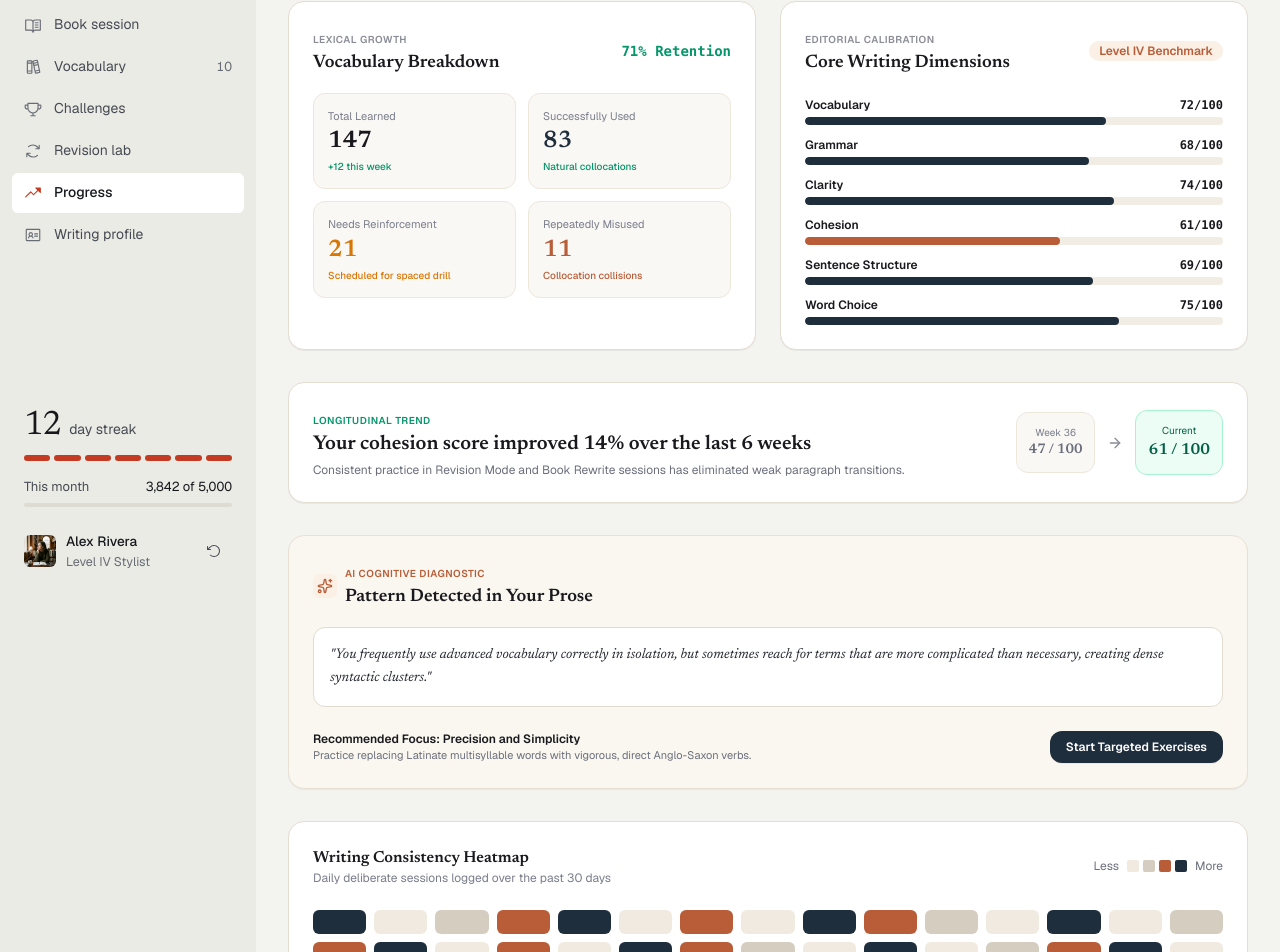
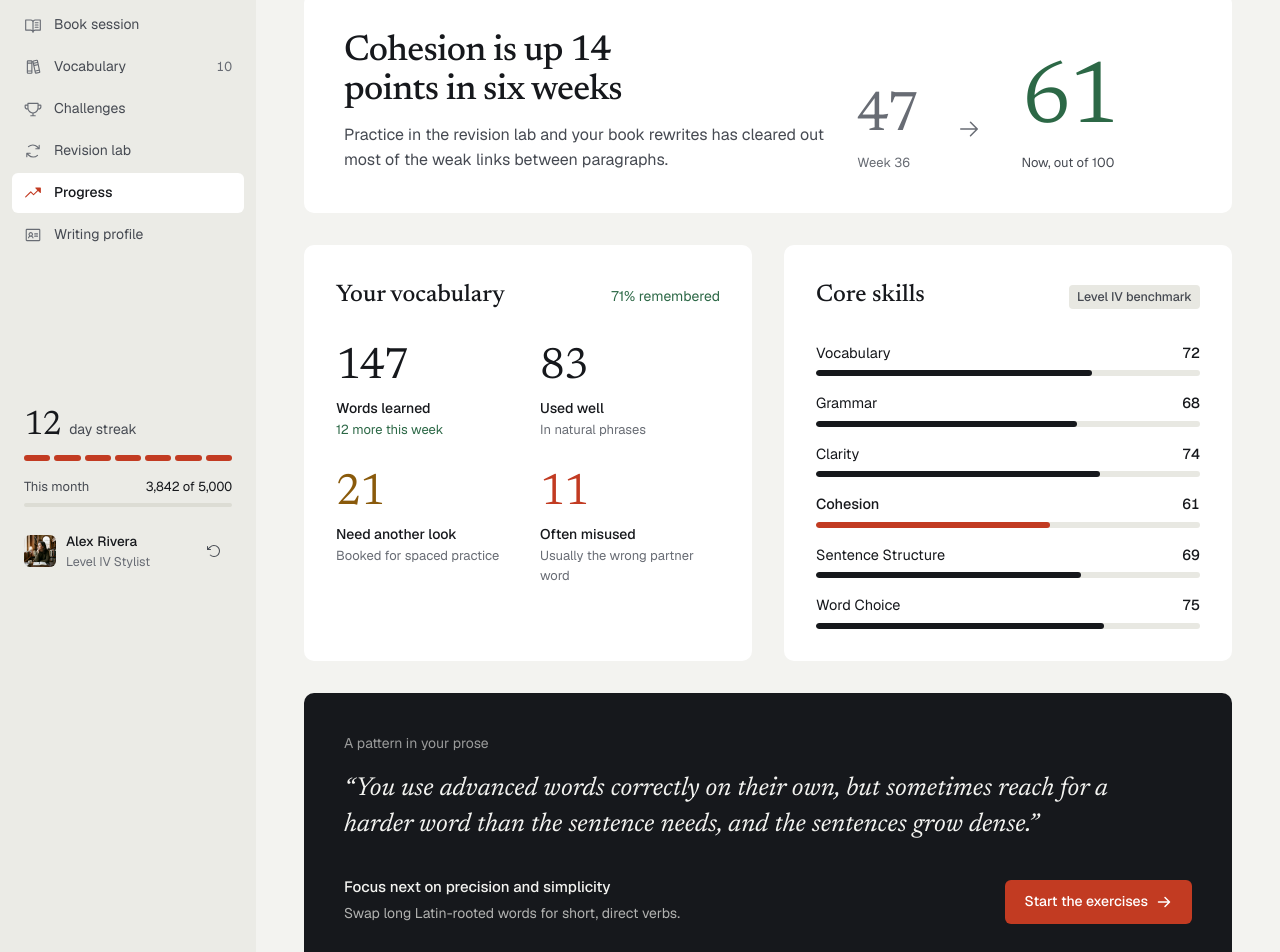
Before and after one commit to yitethio/scribe, a React (Vite) app: page /progress in a window 1280 px wide. Shown: the part 209-1161 px from the top of the page. Built offline with nearby package versions, Linux system fonts and the light colour scheme.

Commit message:
Redesign progress: lead with the cohesion trend, then words and habit
The trend is stated as a sentence with the before and after figures,
vocabulary counts become large numbers, the coach's observation is an
ink panel with one action, and the heatmap uses an ink scale.

```diff
--- a/src/pages/Progress.jsx
+++ b/src/pages/Progress.jsx
@@ -1,231 +1,142 @@
 import React from "react";
 import { Link } from "react-router-dom";
-import {
-  TrendingUp,
-  Award,
-  AlertTriangle,
-  Sparkles,
-  BarChart2,
-  Calendar,
-  CheckCircle2,
-  ArrowRight,
-  Flame,
-  Layers,
-  BookOpen
-} from "lucide-react";
+import { ArrowRight } from "@phosphor-icons/react";
 import { useScribe } from "../store/scribeContext";
-import { AppLayout } from "../components/layout/AppLayout";
+import { AppLayout, pageClass } from "../components/layout/AppLayout";
+
+const vocabularyBreakdown = [
+  { value: 147, label: "Words learned", note: "12 more this week", tone: "text-ink", noteTone: "text-good" },
+  { value: 83, label: "Used well", note: "In natural phrases", tone: "text-ink", noteTone: "text-ink-3" },
+  { value: 21, label: "Need another look", note: "Booked for spaced practice", tone: "text-warn", noteTone: "text-ink-3" },
+  { value: 11, label: "Often misused", note: "Usually the wrong partner word", tone: "text-pen", noteTone: "text-ink-3" }
+];
+
+const heatShades = ["bg-tint", "bg-tint-2", "bg-[#9a9da3]", "bg-ink"];
+const heatLevel = (i) => (i % 4 === 0 ? 3 : i % 3 === 0 ? 2 : i % 2 === 0 ? 1 : 0);
 
 export default function Progress() {
   const { state } = useScribe();
-  const { user, skills, vocabulary } = state;
+  const { skills } = state;
 
   return (
     <AppLayout
-      title="Writing Progress & Diagnostics"
-      subtitle="Longitudinal skill trajectories, retention diagnostics & pattern detection"
+      title="Progress"
+      subtitle="How your writing has changed over the weeks, which words have stuck, and the habit behind it."
     >
-      <div className="p-8 max-w-6xl mx-auto space-y-8 animate-in fade-in duration-150">
-        {/* Top Diagnostic Summary */}
-        <div className="grid grid-cols-1 md:grid-cols-2 gap-6">
-          {/* Vocabulary Acquisition Health */}
-          <div className="bg-white p-6 rounded-2xl border border-[#E4DDD1] shadow-2xs space-y-4">
-            <div className="flex items-center justify-between">
+      <div className={`${pageClass} space-y-6 lg:space-y-8`}>
+        {/* The headline trend */}
+        <section className="sheet p-6 sm:p-10 rise">
+          <div className="grid lg:grid-cols-12 gap-8 items-end">
+            <div className="lg:col-span-7">
+              <h2 className="font-serif text-[30px] sm:text-[36px] leading-[1.08] tracking-[-0.02em] font-medium">
+                Cohesion is up 14 points in six weeks
+              </h2>
+              <p className="mt-3 text-[16px] text-ink-2 max-w-[52ch]">
+                Practice in the revision lab and your book rewrites has cleared out most of the weak links between
+                paragraphs.
+              </p>
+            </div>
+            <div className="lg:col-span-5 flex items-end gap-6 sm:gap-10">
               <div>
-                <span className="text-[10px] font-bold uppercase tracking-wider text-[#8A8D96]">
-                  Lexical Growth
-                </span>
-                <h3 className="font-serif font-bold text-lg text-[#1A1A1E]">
-                  Vocabulary Breakdown
-                </h3>
+                <div className="font-serif text-[48px] sm:text-[56px] leading-none tracking-[-0.03em] text-ink-3 tabular">47</div>
+                <div className="mt-2 text-[13px] text-ink-3">Week 36</div>
               </div>
-              <span className="font-mono text-sm font-bold text-[#059669]">
-                71% Retention
-              </span>
-            </div>
-
-            <div className="grid grid-cols-2 gap-3">
-              <div className="p-3.5 bg-[#FAF8F5] rounded-xl border border-[#EDE7DC]">
-                <div className="text-[11px] text-[#7A7E8B]">Total Learned</div>
-                <div className="font-serif font-bold text-2xl text-[#1A1A1E]">
-                  147
-                </div>
-                <div className="text-[10px] text-[#059669] font-medium mt-0.5">
-                  +12 this week
-                </div>
-              </div>
-
-              <div className="p-3.5 bg-[#FAF8F5] rounded-xl border border-[#EDE7DC]">
-                <div className="text-[11px] text-[#7A7E8B]">Successfully Used</div>
-                <div className="font-serif font-bold text-2xl text-[#1F2E3D]">
-                  83
-                </div>
-                <div className="text-[10px] text-[#059669] font-medium mt-0.5">
-                  Natural collocations
-                </div>
-              </div>
-
-              <div className="p-3.5 bg-[#FAF8F5] rounded-xl border border-[#EDE7DC]">
-                <div className="text-[11px] text-[#7A7E8B]">Needs Reinforcement</div>
-                <div className="font-serif font-bold text-2xl text-[#D97706]">
-                  21
-                </div>
-                <div className="text-[10px] text-[#D97706] font-medium mt-0.5">
-                  Scheduled for spaced drill
-                </div>
-              </div>
-
-              <div className="p-3.5 bg-[#FAF8F5] rounded-xl border border-[#EDE7DC]">
-                <div className="text-[11px] text-[#7A7E8B]">Repeatedly Misused</div>
-                <div className="font-serif font-bold text-2xl text-[#B85D38]">
-                  11
-                </div>
-                <div className="text-[10px] text-[#B85D38] font-medium mt-0.5">
-                  Collocation collisions
-                </div>
+              <ArrowRight size={24} className="text-ink-3 mb-8" aria-hidden="true" />
+              <div>
+                <div className="font-serif text-[72px] sm:text-[88px] leading-none tracking-[-0.03em] text-good tabular">61</div>
+                <div className="mt-2 text-[13px] text-ink-2">Now, out of 100</div>
               </div>
             </div>
           </div>
+        </section>
 
-          {/* Skill Diagnostic Bars */}
-          <div className="bg-white p-6 rounded-2xl border border-[#E4DDD1] shadow-2xs space-y-4">
-            <div className="flex items-center justify-between">
-              <div>
-                <span className="text-[10px] font-bold uppercase tracking-wider text-[#8A8D96]">
-                  Editorial Calibration
-                </span>
-                <h3 className="font-serif font-bold text-lg text-[#1A1A1E]">
-                  Core Writing Dimensions
-                </h3>
-              </div>
-              <span className="text-xs px-2.5 py-0.5 rounded-full bg-[#FAF0E6] text-[#B85D38] font-bold">
-                Level IV Benchmark
-              </span>
+        <div className="grid grid-cols-1 lg:grid-cols-2 gap-6 lg:gap-8">
+          <section className="sheet p-6 sm:p-8 rise" style={{ "--i": 1 }}>
+            <div className="flex items-baseline justify-between gap-4">
+              <h2 className="font-serif text-[24px] font-medium">Your vocabulary</h2>
+              <span className="text-[14px] text-good">71% remembered</span>
             </div>
-
-            <div className="space-y-3 pt-1">
-              {skills.map((skill) => (
-                <div key={skill.id} className="space-y-1">
-                  <div className="flex items-center justify-between text-xs">
-                    <span className="font-semibold text-[#1A1A1E]">{skill.name}</span>
-                    <span className="font-mono font-bold text-[#1A1A1E]">{skill.score}/100</span>
-                  </div>
-                  <div className="h-2 w-full bg-[#F2EDE4] rounded-full overflow-hidden">
-                    <div
-                      className={`h-full rounded-full transition-all duration-700 ${
-                        skill.focus ? "bg-[#B85D38]" : "bg-[#1F2E3D]"
-                      }`}
-                      style={{ width: `${skill.score}%` }}
-                    />
-                  </div>
+            <div className="mt-8 grid grid-cols-2 gap-x-6 gap-y-8">
+              {vocabularyBreakdown.map((item) => (
+                <div key={item.label}>
+                  <div className={`font-serif text-[44px] leading-none tracking-[-0.02em] tabular ${item.tone}`}>{item.value}</div>
+                  <div className="mt-2 text-[14px] font-medium">{item.label}</div>
+                  <div className={`text-[13px] ${item.noteTone}`}>{item.note}</div>
                 </div>
               ))}
             </div>
-          </div>
+          </section>
+
+          <section className="sheet p-6 sm:p-8 rise" style={{ "--i": 2 }}>
+            <div className="flex items-baseline justify-between gap-4">
+              <h2 className="font-serif text-[24px] font-medium">Core skills</h2>
+              <span className="tag">Level IV benchmark</span>
+            </div>
+            <ul className="mt-7 space-y-4">
+              {skills.map((skill, idx) => (
+                <li key={skill.id}>
+                  <div className="flex items-baseline justify-between text-[14.5px]">
+                    <span className={skill.focus ? "font-medium" : ""}>{skill.name}</span>
+                    <span className="tabular font-medium">{skill.score}</span>
+                  </div>
+                  <div className="mt-1.5 h-1.5 rounded-full bg-tint overflow-hidden">
+                    <div
+                      className={`h-full rounded-full grow-x ${skill.focus ? "bg-pen" : "bg-ink"}`}
+                      style={{ width: `${skill.score}%`, "--i": idx }}
+                    />
+                  </div>
+                </li>
+              ))}
+            </ul>
+          </section>
         </div>
 
-        {/* Longitudinal Improvement Callout */}
-        <div className="p-6 bg-white border border-[#E4DDD1] rounded-2xl shadow-2xs flex flex-col md:flex-row items-center justify-between gap-6">
-          <div className="space-y-1">
-            <span className="text-[10px] font-bold uppercase tracking-wider text-[#059669]">
-              Longitudinal Trend
-            </span>
-            <h3 className="font-serif font-bold text-xl text-[#1A1A1E]">
-              Your cohesion score improved 14% over the last 6 weeks
-            </h3>
-            <p className="text-xs text-[#6B6F7B]">
-              Consistent practice in Revision Mode and Book Rewrite sessions has eliminated weak paragraph transitions.
-            </p>
-          </div>
-
-          <div className="flex items-center gap-3 shrink-0">
-            <div className="p-3 bg-[#FAF8F5] rounded-xl border border-[#EDE7DC] text-center">
-              <div className="text-[10px] text-[#7A7E8B]">Week 36</div>
-              <div className="font-serif font-bold text-sm text-[#6B6F7B]">47 / 100</div>
-            </div>
-            <ArrowRight className="w-4 h-4 text-[#8A8D96]" />
-            <div className="p-3 bg-[#ECFDF5] rounded-xl border border-[#A7F3D0] text-center">
-              <div className="text-[10px] text-[#065F46]">Current</div>
-              <div className="font-serif font-bold text-base text-[#065F46]">61 / 100</div>
-            </div>
-          </div>
-        </div>
-
-        {/* Pattern Detection Intelligence */}
-        <div className="bg-[#FAF7F0] p-6 rounded-2xl border border-[#E8E1D3] shadow-2xs space-y-4">
-          <div className="flex items-center gap-2">
-            <span className="p-1 rounded-md bg-[#FAF0E6] text-[#B85D38]">
-              <Sparkles className="w-4 h-4" />
-            </span>
+        {/* Pattern the coach noticed */}
+        <section className="rounded-[10px] bg-ink text-paper p-6 sm:p-10 rise" style={{ "--i": 3 }}>
+          <p className="text-[14px] text-paper/60">A pattern in your prose</p>
+          <blockquote className="mt-4 font-serif italic text-[22px] sm:text-[26px] leading-[1.4] max-w-[52ch]">
+            &ldquo;You use advanced words correctly on their own, but sometimes reach for a harder word than the
+            sentence needs, and the sentences grow dense.&rdquo;
+          </blockquote>
+          <div className="mt-8 flex flex-col sm:flex-row sm:items-end justify-between gap-5">
             <div>
-              <span className="text-[10px] font-bold uppercase tracking-wider text-[#B85D38]">
-                AI Cognitive Diagnostic
-              </span>
-              <h3 className="font-serif font-bold text-lg text-[#1A1A1E]">
-                Pattern Detected in Your Prose
-              </h3>
-            </div>
-          </div>
-
-          <blockquote className="p-4 bg-white rounded-xl border border-[#E2DBD0] font-serif text-sm text-[#252830] italic leading-relaxed">
-            "You frequently use advanced vocabulary correctly in isolation, but sometimes reach for terms that are more complicated than necessary, creating dense syntactic clusters."
-          </blockquote>
-
-          <div className="flex flex-col sm:flex-row sm:items-center justify-between gap-4 pt-2">
-            <div>
-              <div className="text-xs font-bold text-[#1A1A1E]">
-                Recommended Focus: Precision and Simplicity
-              </div>
-              <p className="text-[11px] text-[#6B6F7B]">
-                Practice replacing Latinate multisyllable words with vigorous, direct Anglo-Saxon verbs.
+              <div className="text-[15px] font-medium">Focus next on precision and simplicity</div>
+              <p className="mt-1 text-[14px] text-paper/70 max-w-[56ch]">
+                Swap long Latin-rooted words for short, direct verbs.
               </p>
             </div>
-
-            <Link
-              to="/revision-mode"
-              className="px-4 py-2 bg-[#1F2E3D] hover:bg-[#15202B] text-white text-xs font-semibold rounded-xl shrink-0 cursor-pointer shadow-2xs"
-            >
-              Start Targeted Exercises
+            <Link to="/revision-mode" className="btn btn-pen h-11 px-5 shrink-0">
+              <span>Start the exercises</span>
+              <ArrowRight size={16} weight="bold" />
             </Link>
           </div>
-        </div>
+        </section>
 
-        {/* 30-Day Writing Habit Heatmap */}
-        <div className="bg-white p-6 rounded-2xl border border-[#E4DDD1] shadow-2xs space-y-4">
-          <div className="flex items-center justify-between">
+        {/* Habit */}
+        <section className="sheet p-6 sm:p-8 rise" style={{ "--i": 4 }}>
+          <div className="flex flex-col sm:flex-row sm:items-end justify-between gap-4">
             <div>
-              <h3 className="font-serif font-bold text-base text-[#1A1A1E]">
-                Writing Consistency Heatmap
-              </h3>
-              <p className="text-xs text-[#7A7E8B]">
-                Daily deliberate sessions logged over the past 30 days
-              </p>
+              <h2 className="font-serif text-[24px] font-medium">The last 30 days</h2>
+              <p className="mt-1 text-[14px] text-ink-3">One square per day, darker for more writing</p>
             </div>
-            <div className="flex items-center gap-2 text-xs text-[#6B6F7B]">
+            <div className="flex items-center gap-2 text-[13px] text-ink-3" aria-hidden="true">
               <span>Less</span>
-              <div className="flex gap-1">
-                <span className="w-3 h-3 rounded-xs bg-[#F0EAE0]" />
-                <span className="w-3 h-3 rounded-xs bg-[#D5CDC0]" />
-                <span className="w-3 h-3 rounded-xs bg-[#B85D38]" />
-                <span className="w-3 h-3 rounded-xs bg-[#1F2E3D]" />
-              </div>
+              {heatShades.map((shade) => (
+                <span key={shade} className={`w-3.5 h-3.5 rounded-[3px] ${shade}`} />
+              ))}
               <span>More</span>
             </div>
           </div>
-
-          <div className="grid grid-cols-10 sm:grid-cols-15 gap-2 pt-2">
-            {Array.from({ length: 30 }).map((_, i) => {
-              const intensity = i % 4 === 0 ? "bg-[#1F2E3D]" : i % 3 === 0 ? "bg-[#B85D38]" : i % 2 === 0 ? "bg-[#D5CDC0]" : "bg-[#F0EAE0]";
-              return (
-                <div
-                  key={i}
-                  className={`h-6 rounded-md ${intensity} transition-all hover:scale-110 cursor-pointer`}
-                  title={`Day ${i + 1}: ${i % 2 === 0 ? "Active writing session logged" : "Rest"}`}
-                />
-              );
-            })}
+          <div className="mt-6 grid grid-cols-10 sm:grid-cols-15 gap-1.5 sm:gap-2">
+            {Array.from({ length: 30 }).map((_, i) => (
+              <div
+                key={i}
+                className={`aspect-square rounded-[4px] ${heatShades[heatLevel(i)]} transition-transform hover:scale-110`}
+                title={`Day ${i + 1}: ${i % 2 === 0 ? "wrote" : "rest day"}`}
+              />
+            ))}
           </div>
-        </div>
+        </section>
       </div>
     </AppLayout>
   );
```
